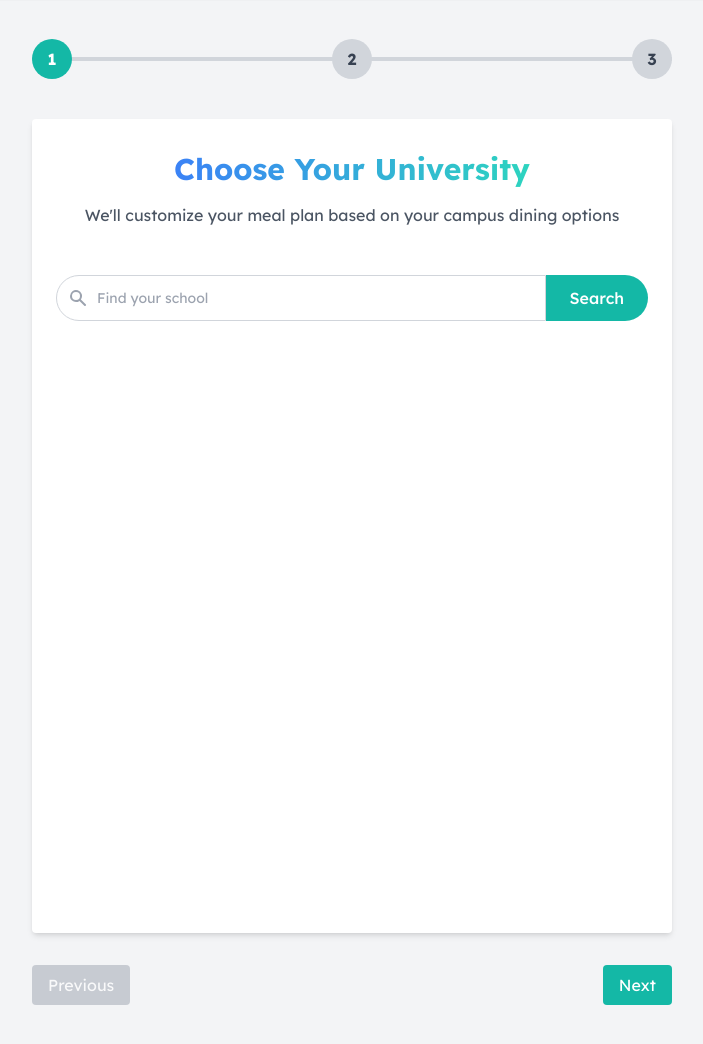
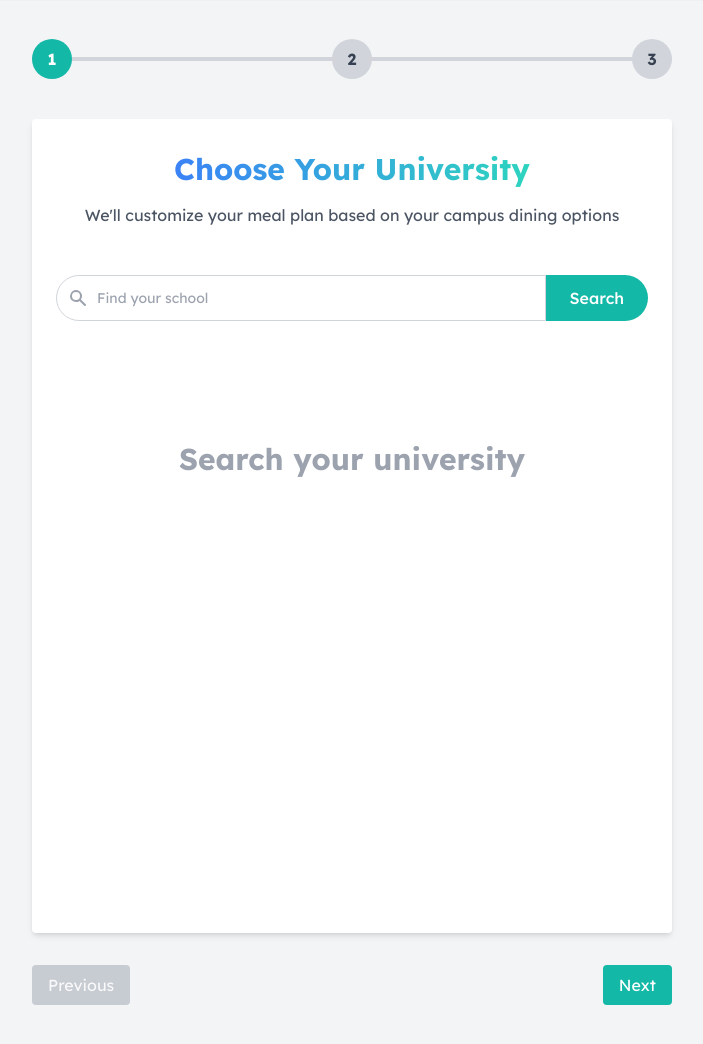
Before and after one commit to Zeusangis/hackathon, a Django app: page /choose/ in a window 1280 px wide. Shown: the part 65-1109 px from the top of the page, without its empty margins (288-991 px from the left). Run offline with Django 5.2, Linux system fonts and the light colour scheme; parts of the project's set-up code (start-up, migrations or seed data) failed here and were passed over; some libraries are stand-ins or nearby versions.

Commit message:
Update university search results display and clean up BMI calculation docstring

```diff
--- a/templates/choose/step-1.html
+++ b/templates/choose/step-1.html
@@ -32,7 +32,7 @@
     value=""
   />
 
-  <div id="results" class="max-w-xl mx-auto h-[500px] overflow-y-scroll my-10"></div>
+  <div id="results" class="max-w-xl mx-auto h-[500px] overflow-y-scroll my-10"> <p class="mx-auto text-center mt-20 text-3xl font-bold text-gray-400">Search your university</p></div>
   <div
     id="selected-info"
     class="mt-4 text-center text-gray-600 font-medium"
--- a/wellBite/views.py
+++ b/wellBite/views.py
@@ -56,9 +56,7 @@ def about(request):
 
 
 def calculate_bmi(height_cm, weight_kg):
-    """
-    Calculates BMI and returns a tuple (bmi, category).
-    """
+
     try:
         height_cm = float(height_cm)
         weight_kg = float(weight_kg)
```
